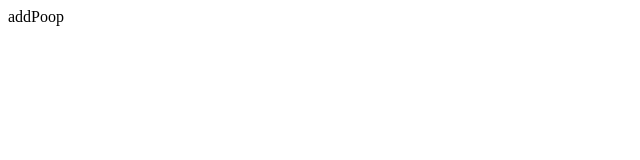
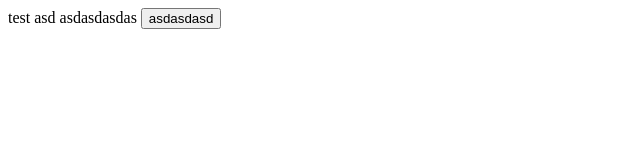
Before and after one commit to TeoSul/web2project, a plain HTML site: page index.html in a window 1280 px wide. Shown: the whole page, without its empty margins (0-640 px from the left). Drawn offline with Linux system fonts and the light colour scheme.

Commit message:
Merge branch 'master' into UAT

```diff
--- a/index.html
+++ b/index.html
@@ -1,4 +1,5 @@
 <!DOCTYPE html>
 <html>
-    addPoop
+    test asd asdasdasdas
+    <button>asdasdasd</button>
 </html>
```
Also changed, not shown: views/index.html (added, +4 -0 lines).
